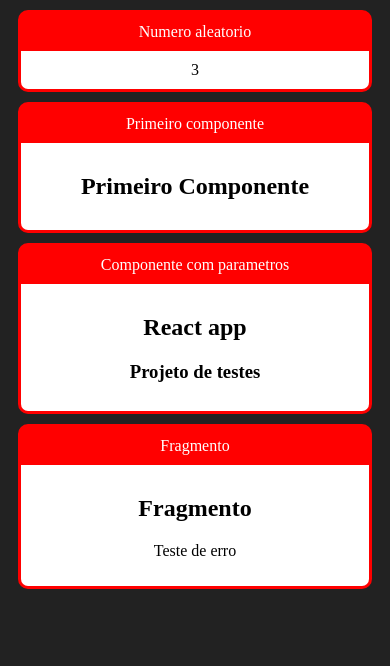
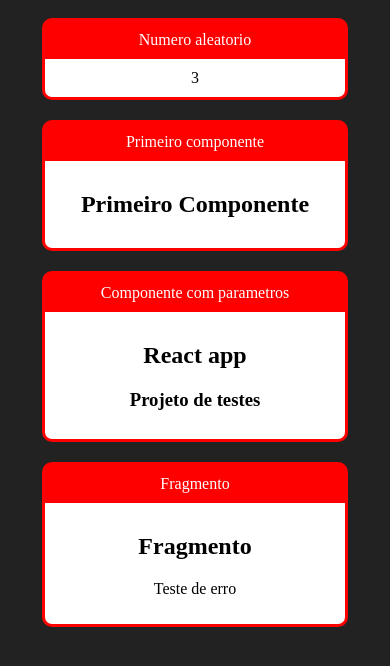
Before and after one commit to gabrielsugai/fundamentos-react, a React (Create React App) app: page / in a window 390 px wide. Shown: the top 666 px of the page. Built offline with nearby package versions, Linux system fonts and the light colour scheme.

Commit message:
Adiciona um pouco de responsividade aos cards

```diff
--- /dev/null
+++ b/src/App.css
@@ -0,0 +1,5 @@
+.cards{
+  display: flex;
+  flex-wrap: wrap;
+  justify-content: center;
+}
--- a/src/App.jsx
+++ b/src/App.jsx
@@ -1,4 +1,5 @@
 import React from 'react'
+import './App.css'
 
 import Card from './components/layout/Card'
 import Primeiro from './components/basics/First'
@@ -8,7 +9,9 @@ import Random from './components/basics/Random'
 
 export default () => {
   return (
-    <div>
+    <div className='app'>
+      <div className='cards'>
+
         <Card titulo='Numero aleatorio'>
           <Random min={1} max={10} />
         </Card>
@@ -25,5 +28,6 @@ export default () => {
           <Fragment />
         </Card>
       </div>
+    </div>
   )
 }
--- a/src/components/layout/Card.css
+++ b/src/components/layout/Card.css
@@ -4,6 +4,9 @@
   border-radius: 10px;
   overflow: hidden;
   margin: 10px;
+  display: flex;
+  flex-direction: column;
+  min-width: 300px;
 }
 
 .title{
@@ -13,6 +16,7 @@
 }
 
 .content{
+  flex-grow: 1;
   background-color: white;
   color: black;
   padding: 10px;
```
Lines whose indentation alone changed are shown as unchanged.
